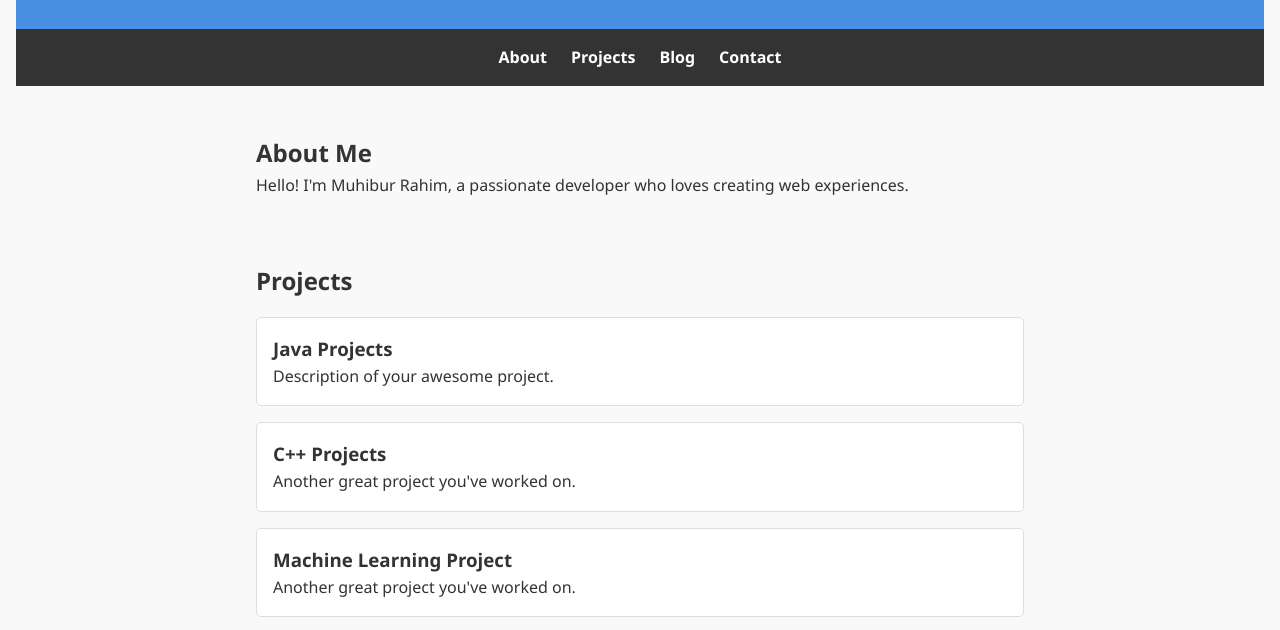
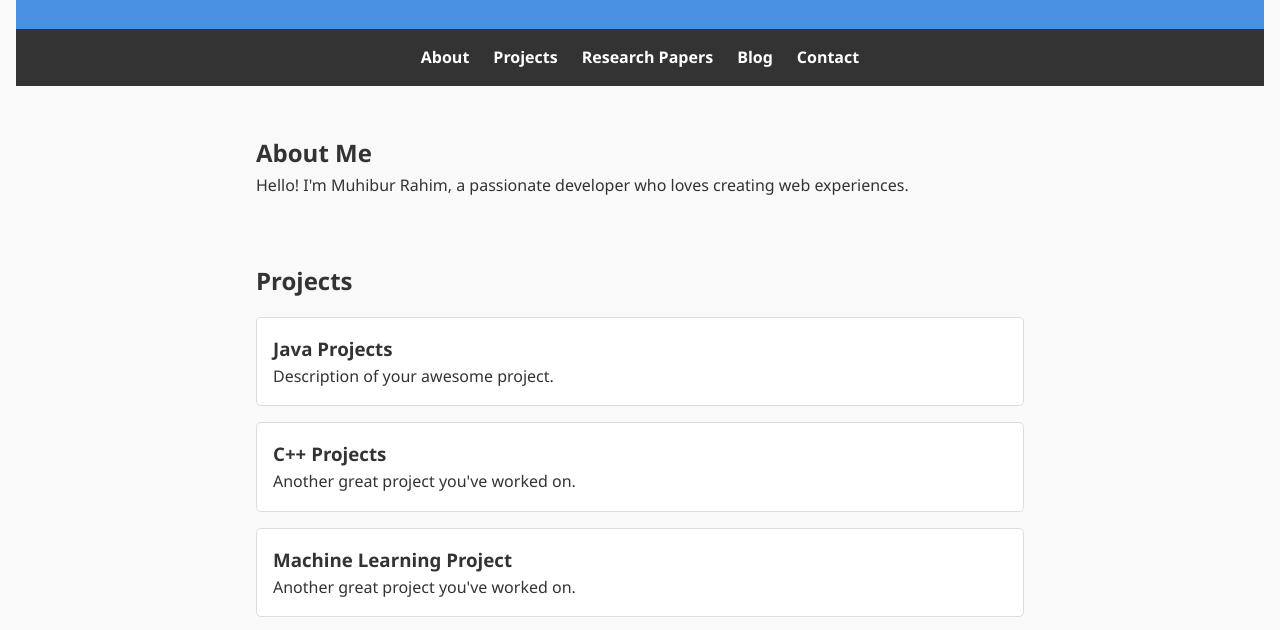
Before and after one commit to duckgoon/duckgoon.github.io, a plain HTML site: page index.html in a window 1280 px wide. Shown: the part 157-787 px from the top of the page. Drawn offline with Linux system fonts and the light colour scheme.

Commit message:
Update index.html

```diff
--- a/index.html
+++ b/index.html
@@ -15,6 +15,7 @@
   <nav>
     <a href="#about">About</a>
     <a href="#projects">Projects</a>
+    <a href="#blog">Research Papers</a>
     <a href="#blog">Blog</a>
     <a href="#contact">Contact</a>
   </nav>
```
